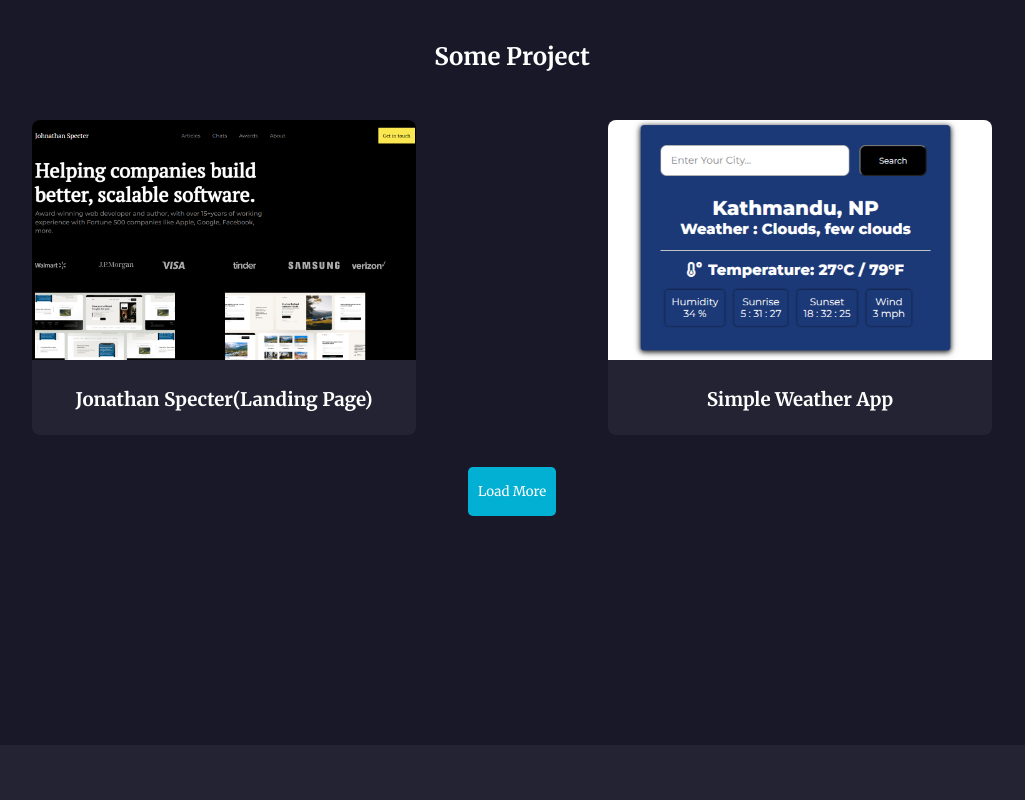
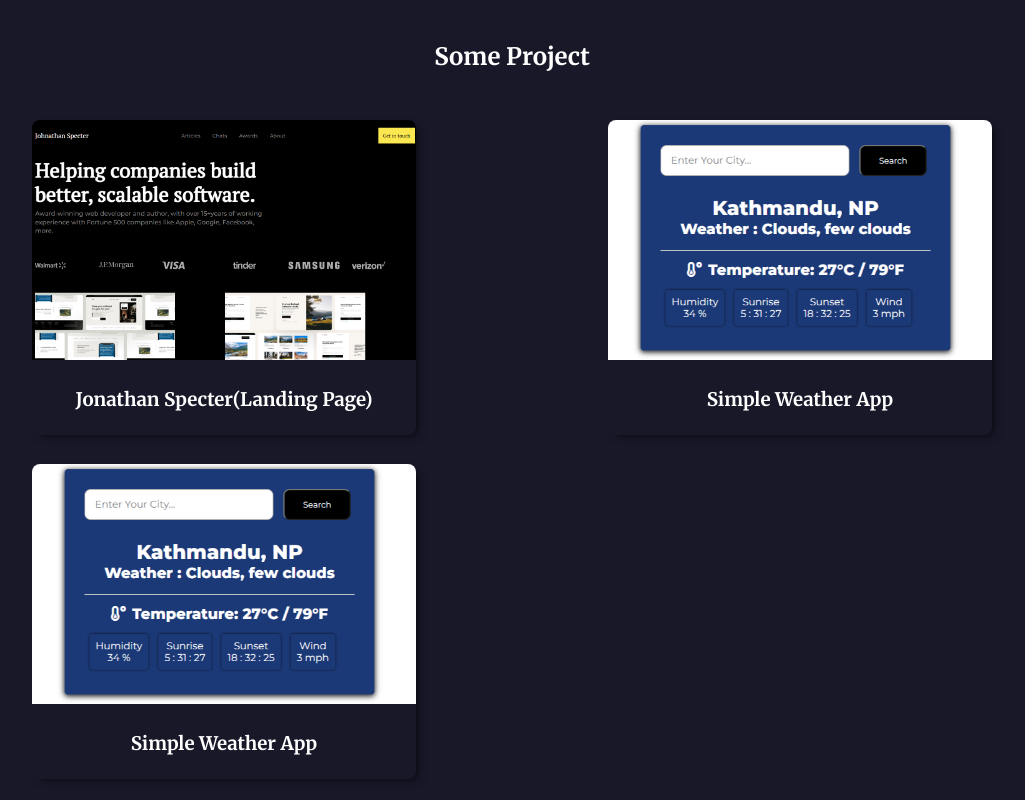
Before and after one commit to iambinod27/Portfolio-web, a React (Create React App) app: page / in a window 1280 px wide. Shown: the part 860-1660 px from the top of the page, without its empty margins (128-1153 px from the left). Built offline with nearby package versions, Linux system fonts and the light colour scheme; no server answers.

Commit message:
updating, File Management, organizing scss, smooth scrolling

```diff
--- a/src/app.scss
+++ b/src/app.scss
@@ -1,5 +1,16 @@
 @import url('https://fonts.googleapis.com/css2?family=Merriweather:wght@300;400;700;900&display=swap');
 @import url('https://fonts.googleapis.com/css2?family=Allura&display=swap');
+
+$font-stack : 'Merriweather',
+serif;
+$primary-color : #242333;
+$primary-sec-color : #191829;
+$secondary-color : #01B0D3;
+$text-color : #fff;
+
+html {
+    scroll-behavior: smooth;
+}
 
 * {
     margin: 0;
@@ -8,9 +19,9 @@
 }
 
 body {
-    font-family: 'Merriweather', serif;
-    background-color: #242333;
-    color: #fff;
+    font-family: $font-stack;
+    background-color: $primary-color ;
+    color: $text-color;
 }
 
 li {
@@ -24,11 +35,12 @@ li {
 
 a {
     text-decoration: none;
+    color: $text-color;
 }
 
 .btn {
-    background-color: #01B0D3;
-    color: #fff;
+    background-color: $secondary-color;
+    color: $text-color;
     border: none;
     padding: 1rem 0.6rem;
     font-family: 'Merriweather',serif;
@@ -43,7 +55,7 @@ a {
 }
 
 .icons:hover {
-    fill: #01B0D3;
+    fill: $secondary-color;
     cursor: pointer;
 }
 
@@ -72,6 +84,9 @@ nav {
                 li {
                     margin-right: 2.2rem;
                     cursor: pointer;
+
+
+
                 }
             }
 
@@ -103,8 +118,8 @@ nav {
         }
 
         .download {
-            background: #01B0D3;
-            color: #fff;
+            background: $secondary-color;
+            color: $text-color;
             padding: 1rem 0.6rem;
             border-radius: 6px;
 
@@ -176,7 +191,7 @@ nav {
 // Project
 
 .wrapper-project {
-    background: #191829;
+    background: $primary-sec-color;
     .container {
         .project {
             min-height: 100vh;
@@ -190,6 +205,7 @@ nav {
                 display: grid;
                 place-items: center;
                 grid-template-columns: repeat(auto-fit, minmax(25rem, 1fr));
+
             }
 
             .button {
@@ -208,8 +224,12 @@ nav {
 
 // Project card
 .card {
-        background-color: #242333;
+        background-color: $primary-sec-color;
         border-radius: 8px;
+        margin-bottom: 1.8rem;
+        box-shadow: 5px 4px 10px -4px rgba(0, 0, 0, 0.75);
+        -webkit-box-shadow: 5px 4px 10px -4px rgba(0, 0, 0, 0.75);
+        -moz-box-shadow: 5px 4px 10px -4px rgba(0, 0, 0, 0.75);
 
     .card-img {
         img {
@@ -225,7 +245,7 @@ nav {
     .card-title {
         padding: 1.5rem 0;
         text-align: center;
-        color: #fff;
+        color: $text-color;
 
     }
 }
@@ -234,7 +254,7 @@ nav {
 // Contact
 
 .wrapper {
-    background: #191829;
+    background: $primary-sec-color;
     .contact {
         display: flex;
         justify-content: center;
@@ -267,11 +287,11 @@ nav {
                             background: none;
                             font-family: 'Merriweather',
                                 serif;
-                            color: #fff;
+                            color: $text-color;
 
                             &:focus {
                                 outline: none;
-                                color: #fff;
+                                color: $text-color;
                             }
 
                             &::placeholder {
@@ -296,10 +316,10 @@ nav {
                         padding: 0.3rem;
                         font-family: 'Merriweather',
                             serif;
-                        color: #fff;
+                        color: $text-color;
 
                         &:focus {
-                            color: #fff;
+                            color: $text-color;
                             outline: none;
                             font-family: 'Merriweather',
                                 serif;
@@ -331,7 +351,7 @@ nav {
                     margin-bottom: 1rem;
 
                     h4 {
-                        color: #01B0D3;
+                        color: $secondary-color;
                         margin-bottom: 0.3rem;
                     }
                 }
@@ -351,6 +371,6 @@ nav {
 }
 
 ::-webkit-scrollbar-thumb {
-    background-color: #01B0D3;
+    background-color: $secondary-color;
     border-radius: 10px;
 }
--- a/src/components/About.js
+++ b/src/components/About.js
@@ -5,7 +5,7 @@ import { motion } from "framer-motion";
 
 const About = () => {
   return (
-    <section className="about">
+    <section className="about" id="about">
       <div className="container">
         <h1>About Me</h1>
         <motion.div
--- a/src/components/Button.js
+++ /dev/null
@@ -1,15 +0,0 @@
-import { motion } from "framer-motion";
-
-const Button = ({ text }) => {
-  return (
-    <motion.button
-      whileHover={{ scale: 1.1 }}
-      whileTap={{ scale: 0.9 }}
-      className="btn"
-    >
-      {text}
-    </motion.button>
-  );
-};
-
-export default Button;
--- a/src/components/Contact.js
+++ b/src/components/Contact.js
@@ -55,7 +55,7 @@ const Contact = () => {
   return (
     <div className="wrapper">
       <div className="container">
-        <section className="contact">
+        <section className="contact" id="contact">
           <div className="form-section">
             <h2>Contact with me</h2>
 
--- a/src/components/Navbar.js
+++ b/src/components/Navbar.js
@@ -11,10 +11,10 @@ const Navbar = () => {
           </div>
           <div className="right-nav">
             <ul>
-              {["Project", "About", "Contact"].map((list, index) => {
+              {links.map((list) => {
                 return (
-                  <motion.li whileTap={{ scale: 0.91 }} key={index}>
-                    {list}
+                  <motion.li whileTap={{ scale: 0.91 }} key={list.id}>
+                    <a href={list.linked}>{list.linkName}</a>
                   </motion.li>
                 );
               })}
@@ -31,4 +31,18 @@ const Navbar = () => {
   );
 };
 
+const links = [
+  { id: 1, linkName: "Project", linked: "#project" },
+  {
+    id: 2,
+    linkName: "About",
+    linked: "#about",
+  },
+  {
+    id: 3,
+    linkName: "Contact",
+    linked: "#contact",
+  },
+];
+
 export default Navbar;
--- a/src/components/Project.js
+++ b/src/components/Project.js
@@ -1,14 +1,21 @@
 import ProjectCard from "./ProjectCard";
-import Button from "./Button";
+import { motion } from "framer-motion";
+import { useState } from "react";
+import project from "../utils/projectStore";
 
 const Project = () => {
+  const [visible, setVisible] = useState(3);
+
+  const onLoadMore = () => {
+    setVisible((prevItem) => prevItem + 3);
+  };
   return (
     <div className="wrapper-project">
       <div className="container">
-        <section className="project">
+        <section className="project" id="project">
           <h1>Some Project</h1>
           <div className="project-card">
-            {project.map((item) => {
+            {project.slice(0, visible).map((item) => {
               return (
                 <ProjectCard
                   key={item.id}
@@ -20,7 +27,14 @@ const Project = () => {
             })}
           </div>
           <div className="button">
-            <Button text="Load More" />
+            <motion.button
+              whileHover={{ scale: 1.1 }}
+              whileTap={{ scale: 0.9 }}
+              onClick={onLoadMore}
+              className="btn"
+            >
+              Load More
+            </motion.button>
           </div>
         </section>
       </div>
@@ -28,19 +42,4 @@ const Project = () => {
   );
 };
 
-const project = [
-  {
-    id: 2,
-    title: "Jonathan Specter(Landing Page)",
-    image: "./images/JonathanSpecter.png",
-    link: "https://johnathan-specter-porfolio.netlify.app",
-  },
-  {
-    id: 1,
-    title: "Simple Weather App",
-    image: "./images/WeatherApp.png",
-    link: "https://iambinod27.github.io/simple-weather-app-react/",
-  },
-];
-
 export default Project;
--- /dev/null
+++ b/src/utils/projectStore.js
@@ -0,0 +1,58 @@
+const project = [
+  {
+    id: 2,
+    title: "Jonathan Specter(Landing Page)",
+    image: "./images/JonathanSpecter.png",
+    link: "https://johnathan-specter-porfolio.netlify.app",
+  },
+  {
+    id: 1,
+    title: "Simple Weather App",
+    image: "./images/WeatherApp.png",
+    link: "https://iambinod27.github.io/simple-weather-app-react/",
+  },
+  {
+    id: 1,
+    title: "Simple Weather App",
+    image: "./images/WeatherApp.png",
+    link: "https://iambinod27.github.io/simple-weather-app-react/",
+  },
+  {
+    id: 1,
+    title: "Simple Weather App",
+    image: "./images/WeatherApp.png",
+    link: "https://iambinod27.github.io/simple-weather-app-react/",
+  },
+  {
+    id: 1,
+    title: "Simple Weather App",
+    image: "./images/WeatherApp.png",
+    link: "https://iambinod27.github.io/simple-weather-app-react/",
+  },
+  {
+    id: 1,
+    title: "Simple Weather App",
+    image: "./images/WeatherApp.png",
+    link: "https://iambinod27.github.io/simple-weather-app-react/",
+  },
+  {
+    id: 1,
+    title: "Simple Weather App",
+    image: "./images/WeatherApp.png",
+    link: "https://iambinod27.github.io/simple-weather-app-react/",
+  },
+  {
+    id: 1,
+    title: "Simple Weather App",
+    image: "./images/WeatherApp.png",
+    link: "https://iambinod27.github.io/simple-weather-app-react/",
+  },
+  {
+    id: 1,
+    title: "Simple Weather App",
+    image: "./images/WeatherApp.png",
+    link: "https://iambinod27.github.io/simple-weather-app-react/",
+  },
+];
+
+export default project;
```
